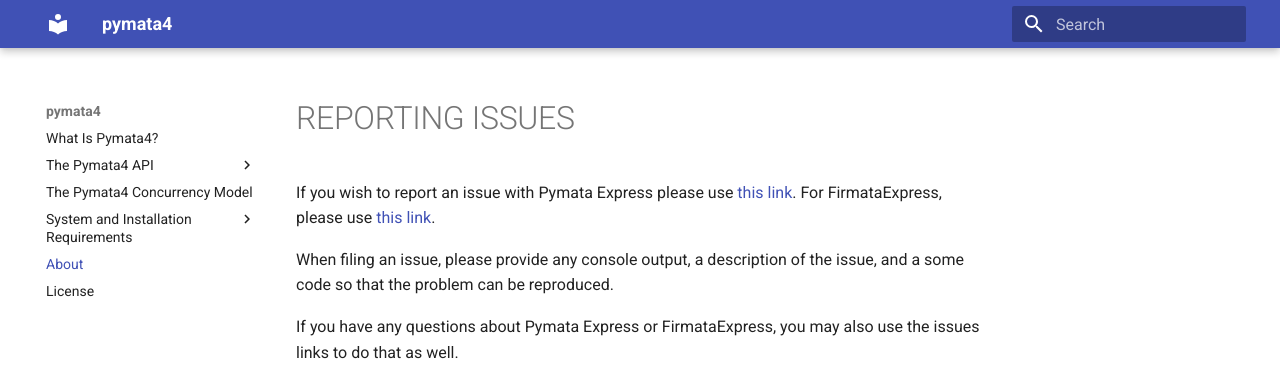
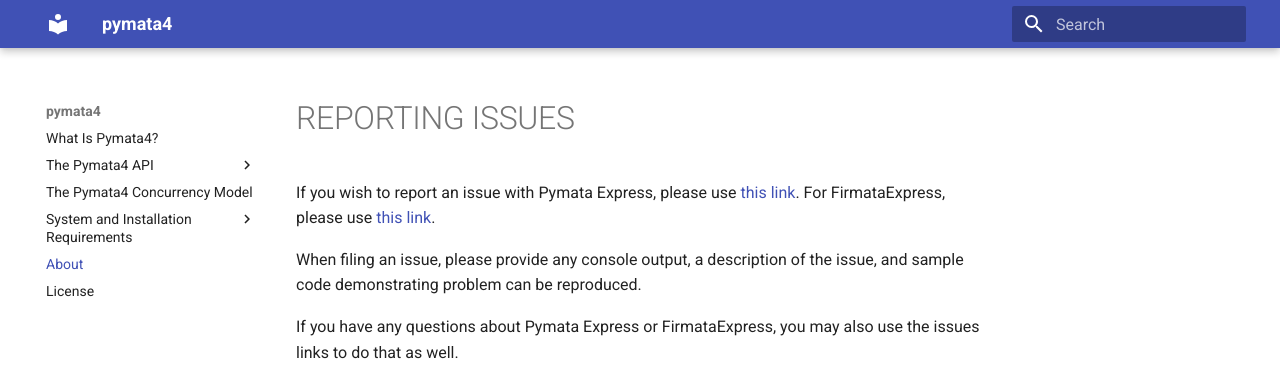
Before and after one commit to MrYsLab/pymata4, an MkDocs documentation site: the page built from docs/about.md, in a window 1280 px wide. Shown: the top 383 px of the page. Built offline with MkDocs 1.6.1 and Material for MkDocs 9.7.7, drawn with Linux system fonts in a browser that asks for light colours.

Commit message:
initial commit

```diff
--- a/docs/about.md
+++ b/docs/about.md
@@ -1,11 +1,11 @@
 # REPORTING ISSUES
 
-If you wish to report an issue with Pymata Express please use
+If you wish to report an issue with Pymata Express, please use
 [this link](https://github.com/MrYsLab/pymata4/issues).
 For FirmataExpress, please use [this link](https://github.com/MrYsLab/FirmataExpress/issues).
 
-When filing an issue, please provide any console output, a description
-of the issue, and a some code so that the problem can be reproduced.
+When filing an issue, please provide any console output, a description of the
+issue, and sample code demonstrating problem can be reproduced.
 
 If you have any questions about Pymata Express or FirmataExpress, you
 may also use the issues links to do that as well.
```
